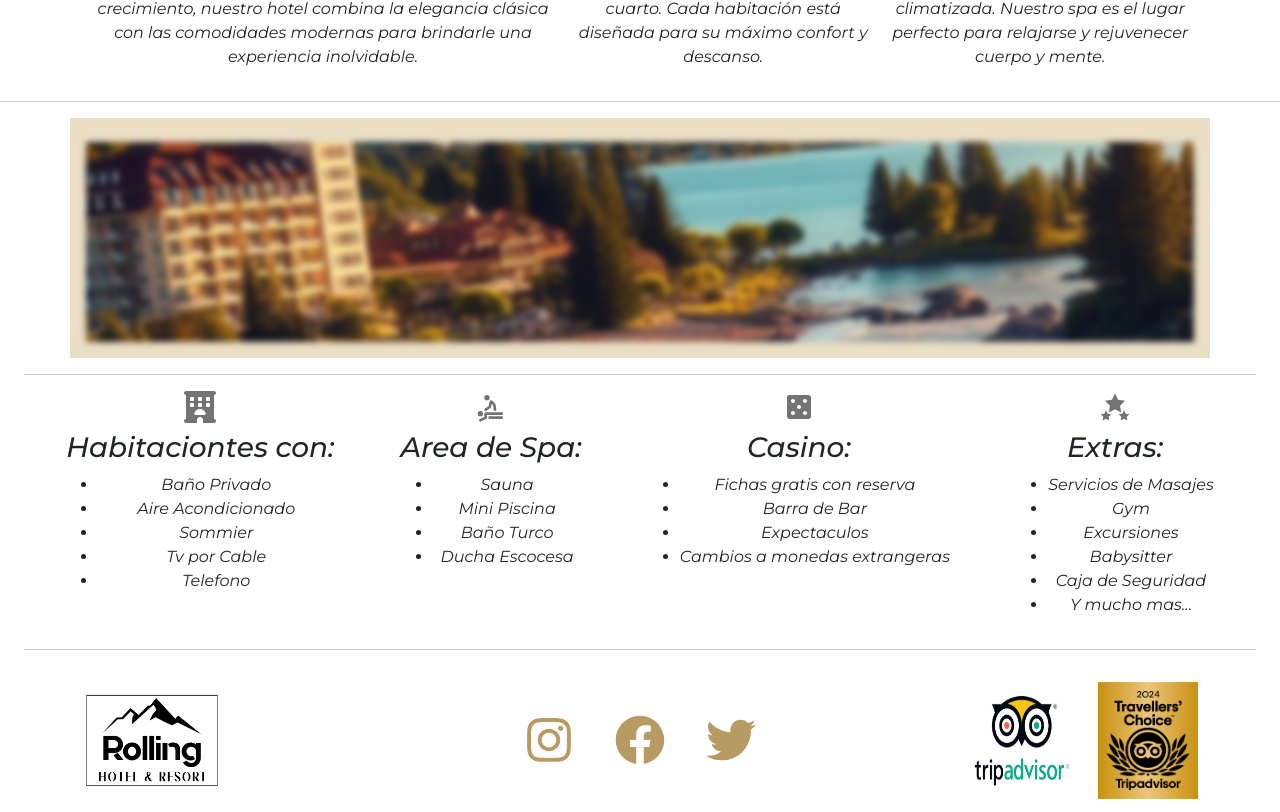
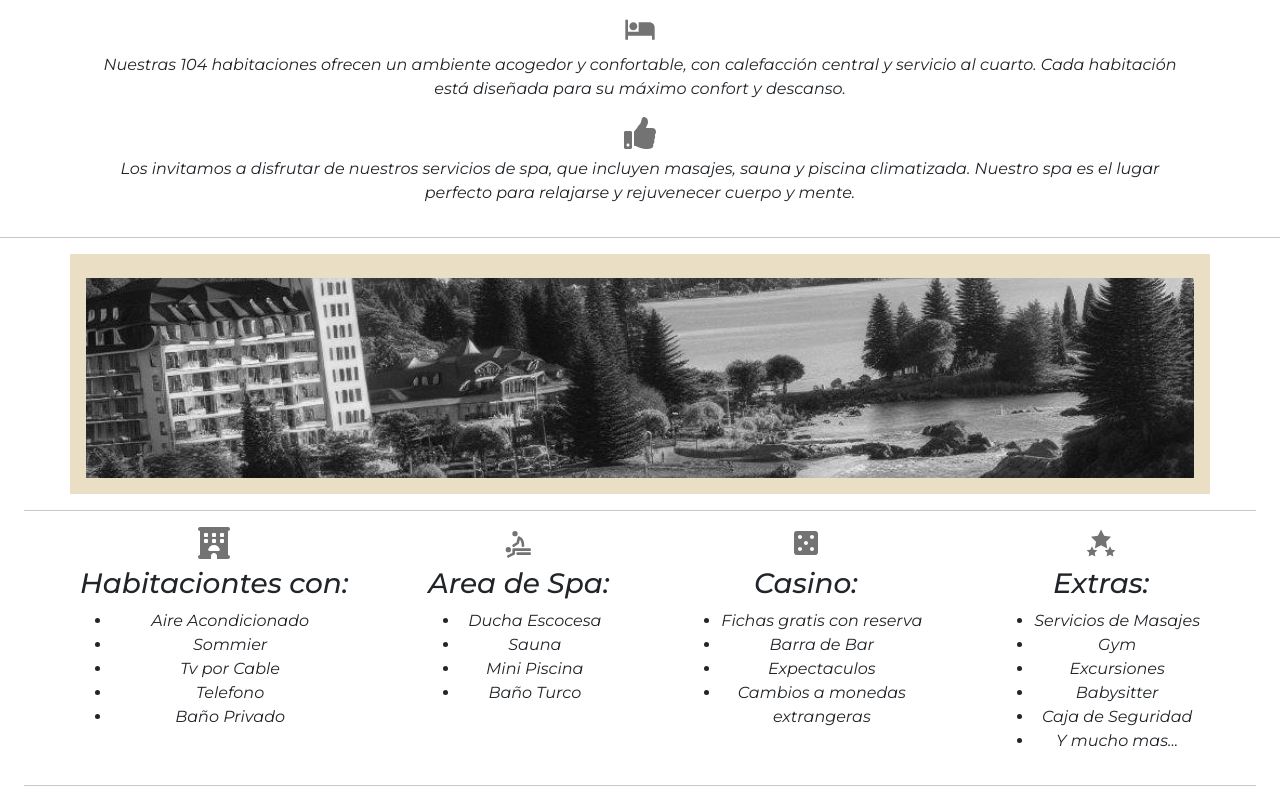
Before and after one commit to CosmeNicolas/ProyectoHotelFrontEnd, a React (Vite) app: page /QuienesSomos in a window 1280 px wide. Shown: the part 648-1460 px from the top of the page. Built offline with nearby package versions, Linux system fonts and the light colour scheme.

Commit message:
cambios menores esteticos

```diff
--- a/src/QuienesSomos.css
+++ b/src/QuienesSomos.css
@@ -50,7 +50,7 @@ margin-top: 100px;
 .img-somos{
 	object-fit: cover;
 	height: 200px;
-  filter:blur(3px)
+  filter:grayscale()
 
 }
 
@@ -65,7 +65,7 @@ margin-top: 100px;
   left: 0;
   width: 100%;
   height: 100%;
-  background-color: rgba(0, 0, 0, 0.5); /* Color de fondo semi-transparente */
+  background-color: rgba(0, 0, 0, 0.5);
 }
 
 .text-overlay {
--- a/src/components/pages/QuienesSomos.jsx
+++ b/src/components/pages/QuienesSomos.jsx
@@ -30,7 +30,7 @@ const QuienesSomos = () => {
       <section className="  ">
 
         <hr />
-        <section className="d-flex container">
+        <section className="d-flex container flex-wrap">
           <article className="  fuente-descripcion-relax mx-2">
             <FaHotel className="iconos-servicios mb-2" />
             <p>
@@ -76,16 +76,17 @@ const QuienesSomos = () => {
 
       <hr className="mx-4" />
 
-      <section className="d-flex justify-content-evenly ">
+      <section className="d-flex justify-content-evenly flex-wrap">
           <div className="  fuente-descripcion-relax ">
             <FaHotel className="iconos-servicios mb-2" /><h3>Habitaciontes con:</h3>
             <p>
              <ul>
-                <li>Baño Privado</li>
+
                 <li>Aire Acondicionado</li>
                 <li>Sommier</li>
                 <li>Tv por Cable</li>
                 <li>Telefono</li>
+                <li>Baño Privado</li>
                 </ul>
             </p>
           </div>
@@ -93,10 +94,11 @@ const QuienesSomos = () => {
             <TbMassage  className="iconos-servicios mb-2" /><h3>Area de Spa:</h3>
             <p>
              <ul>
+             <li>Ducha Escocesa</li>
                 <li>Sauna</li>
                 <li>Mini Piscina</li>
                 <li>Baño Turco</li>
-                <li>Ducha Escocesa</li>
+
                 </ul>
             </p>
           </div>
@@ -108,7 +110,7 @@ const QuienesSomos = () => {
                 <li>Fichas gratis con reserva</li>
                 <li>Barra de Bar</li>
                 <li>Expectaculos</li>
-                <li>Cambios a monedas extrangeras</li>
+                <li>Cambios a monedas <br></br>extrangeras</li>
                 </ul>
             </p>
           </div>
```
